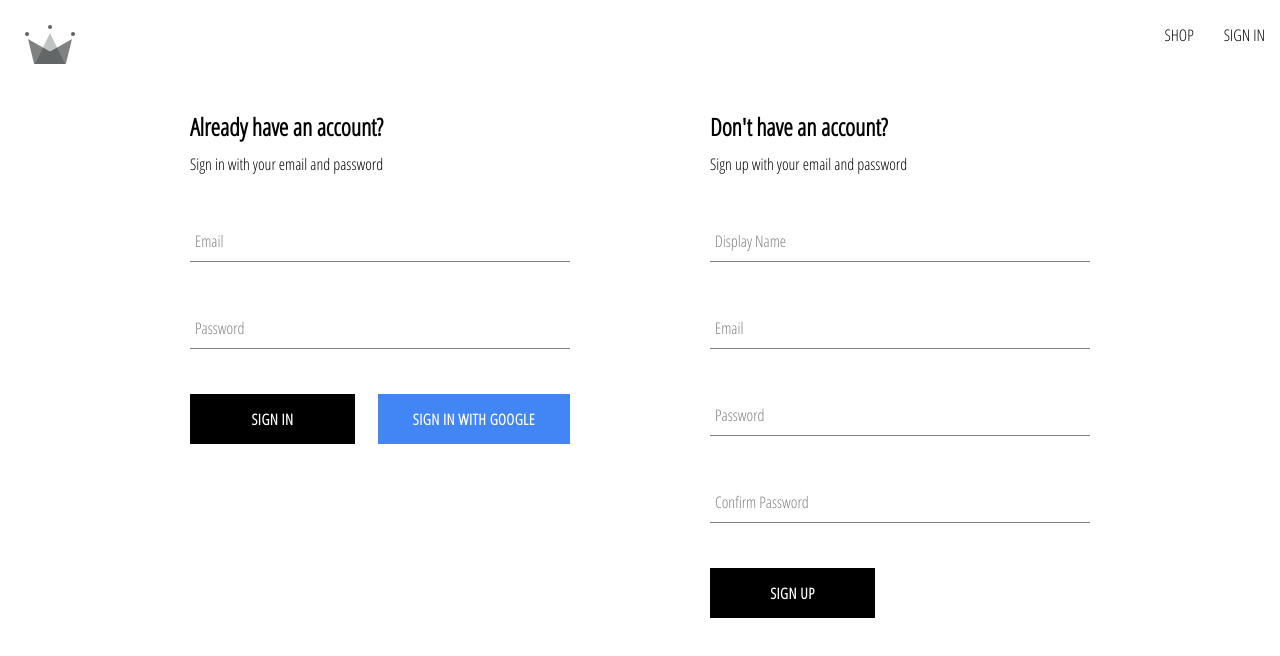
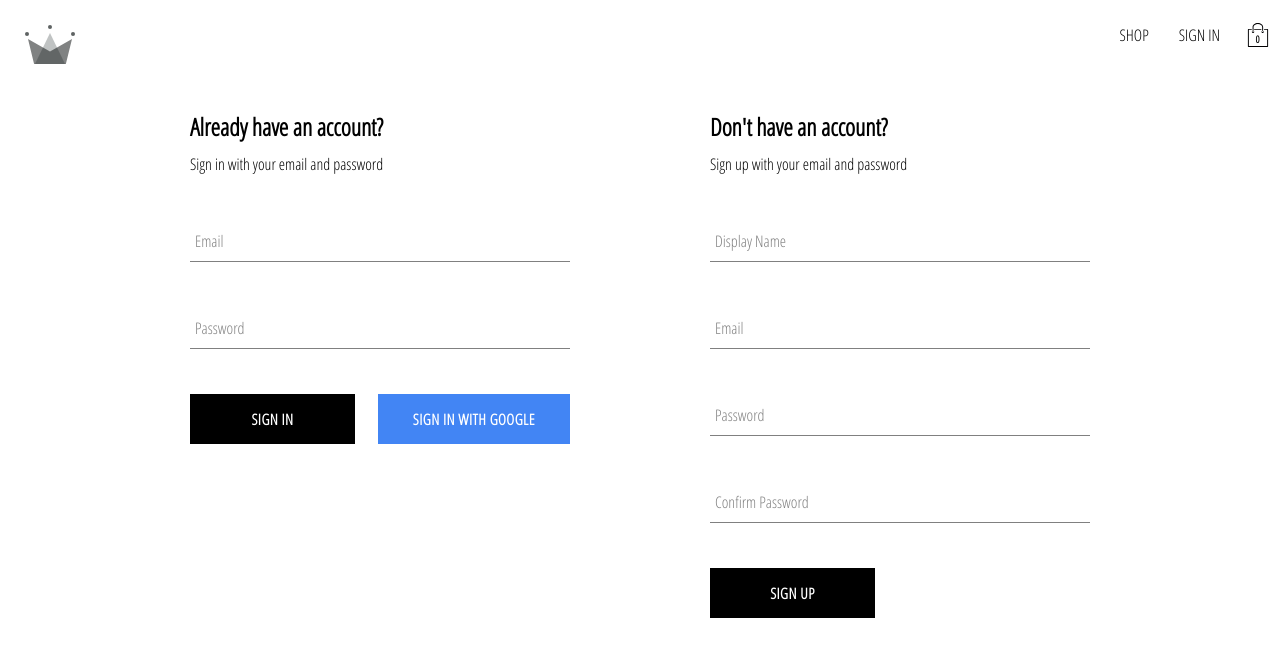
Before and after one commit to zeynebesendir/crwn-clothing-v2, a React (Create React App) app: page /auth in a window 1280 px wide. Shown: the top 656 px of the page. Built offline with nearby package versions, Linux system fonts and the light colour scheme; no server answers.

Commit message:
add cart context and cart dropdown and icon

```diff
--- /dev/null
+++ b/src/components/cart-dropdown/cart-dropdown.component.jsx
@@ -0,0 +1,14 @@
+import React from 'react';
+
+import Button from '../button/button.component';
+
+import './cart-dropdown.styles.scss';
+
+const CartDropdown = () => (
+  <div className='cart-dropdown-container'>
+    <div className='cart-items' />
+    <Button>GO TO CHECKOUT</Button>
+  </div>
+);
+
+export default CartDropdown;
--- /dev/null
+++ b/src/components/cart-dropdown/cart-dropdown.styles.scss
@@ -0,0 +1,24 @@
+.cart-dropdown-container {
+  position: absolute;
+  width: 240px;
+  height: 340px;
+  display: flex;
+  flex-direction: column;
+  padding: 20px;
+  border: 1px solid black;
+  background-color: white;
+  top: 90px;
+  right: 40px;
+  z-index: 5;
+
+  .cart-items {
+    height: 240px;
+    display: flex;
+    flex-direction: column;
+    overflow: scroll;
+  }
+
+  button {
+    margin-top: auto;
+  }
+}
--- /dev/null
+++ b/src/components/cart-icon/cart-icon.component.jsx
@@ -0,0 +1,22 @@
+import { useContext } from 'react';
+
+import { ReactComponent as ShoppingIcon } from '../../assets/shopping-bag.svg';
+
+import { CartContext } from '../../contexts/cart.context';
+
+import './cart-icon.styles.scss';
+
+const CartIcon = () => {
+  const { isCartOpen, setIsCartOpen } = useContext(CartContext);
+
+  const toggleIsCartOpen = () => setIsCartOpen(!isCartOpen);
+
+  return (
+    <div className='cart-icon-container' onClick={toggleIsCartOpen}>
+      <ShoppingIcon className='shopping-icon' />
+      <span className='item-count'>0</span>
+    </div>
+  );
+};
+
+export default CartIcon;
--- /dev/null
+++ b/src/components/cart-icon/cart-icon.styles.scss
@@ -0,0 +1,21 @@
+.cart-icon-container {
+  width: 45px;
+  height: 45px;
+  position: relative;
+  display: flex;
+  align-items: center;
+  justify-content: center;
+  cursor: pointer;
+
+  .shopping-icon {
+    width: 24px;
+    height: 24px;
+  }
+
+  .item-count {
+    position: absolute;
+    font-size: 10px;
+    font-weight: bold;
+    bottom: 12px;
+  }
+}
--- /dev/null
+++ b/src/contexts/cart.context.jsx
@@ -0,0 +1,12 @@
+import { createContext, useState } from 'react';
+
+export const CartContext = createContext({
+  isCartOpen: false,
+  setIsOpen: () => { },
+});
+
+export const CartProvider = ({ children }) => {
+  const [isCartOpen, setIsCartOpen] = useState(false);
+  const value = { isCartOpen, setIsCartOpen };
+  return <CartContext.Provider value={value}>{children}</CartContext.Provider>;
+};
--- a/src/index.js
+++ b/src/index.js
@@ -7,6 +7,7 @@
 
 import { UserProvider } from './contexts/user.context';
 import { ProductsProvider } from './contexts/products.context';
+import { CartProvider } from './contexts/cart.context';
 
 const root = ReactDOM.createRoot(document.getElementById('root'));
 root.render(
@@ -14,7 +15,9 @@
     <BrowserRouter>
       <UserProvider>
         <ProductsProvider>
-          <App />
+          <CartProvider>
+            <App />
+          </CartProvider>
         </ProductsProvider>
       </UserProvider>
     </BrowserRouter>
--- a/src/routes/navigation/navigation.component.jsx
+++ b/src/routes/navigation/navigation.component.jsx
@@ -1,18 +1,23 @@
+
 import { Fragment, useContext } from 'react';
 import { Outlet, Link } from 'react-router-dom';
+
+import { UserContext } from '../../contexts/user.context';
+import { CartContext } from '../../contexts/cart.context';
+
+import CartIcon from '../../components/cart-icon/cart-icon.component';
+import CartDropdown from '../../components/cart-dropdown/cart-dropdown.component';
 import { ReactComponent as CrwnLogo } from '../../assets/crown.svg';
 
-import { UserContext } from '../../contexts/user.context';
 import { signOutUser } from '../../utils/firebase/firebase.utils';
 
 import './navigation.styles.scss';
 
 const Navigation = () => {
   const { currentUser } = useContext(UserContext);
-
+  const { isCartOpen } = useContext(CartContext);
   //When context updated component will rerender
   //console.log(currentUser);
-
   return (
     <Fragment>
       <div className='navigation'>
@@ -23,6 +28,7 @@
           <Link className='nav-link' to='/shop'>
             SHOP
           </Link>
+
           {currentUser ? (
             <span className='nav-link' onClick={signOutUser}>
               SIGN OUT
@@ -32,7 +38,9 @@
               SIGN IN
             </Link>
           )}
+          <CartIcon />
         </div>
+        {isCartOpen && <CartDropdown />}
       </div>
       <Outlet />
     </Fragment>
```
Also changed, not shown: src/assets/shopping-bag.svg (added).
